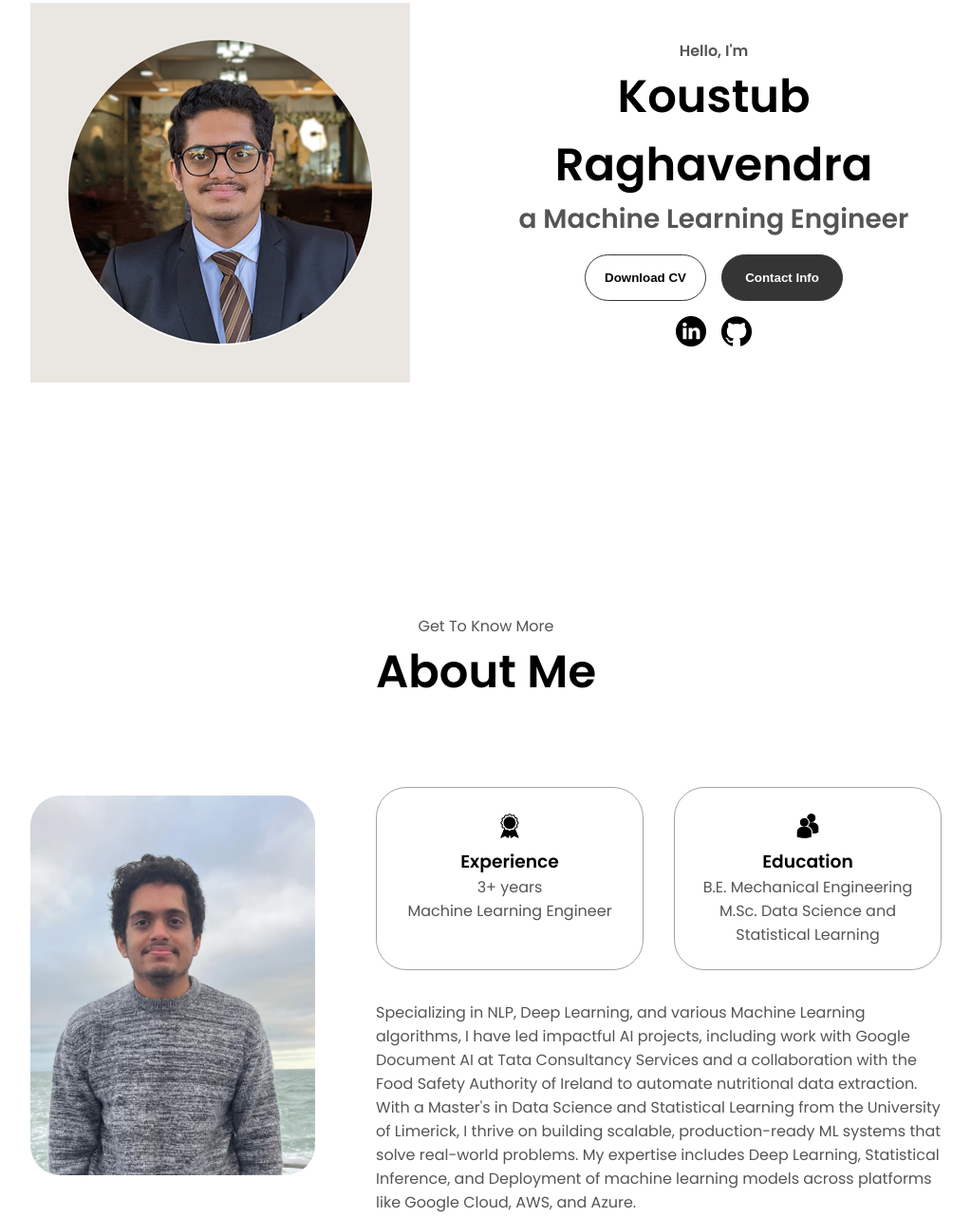
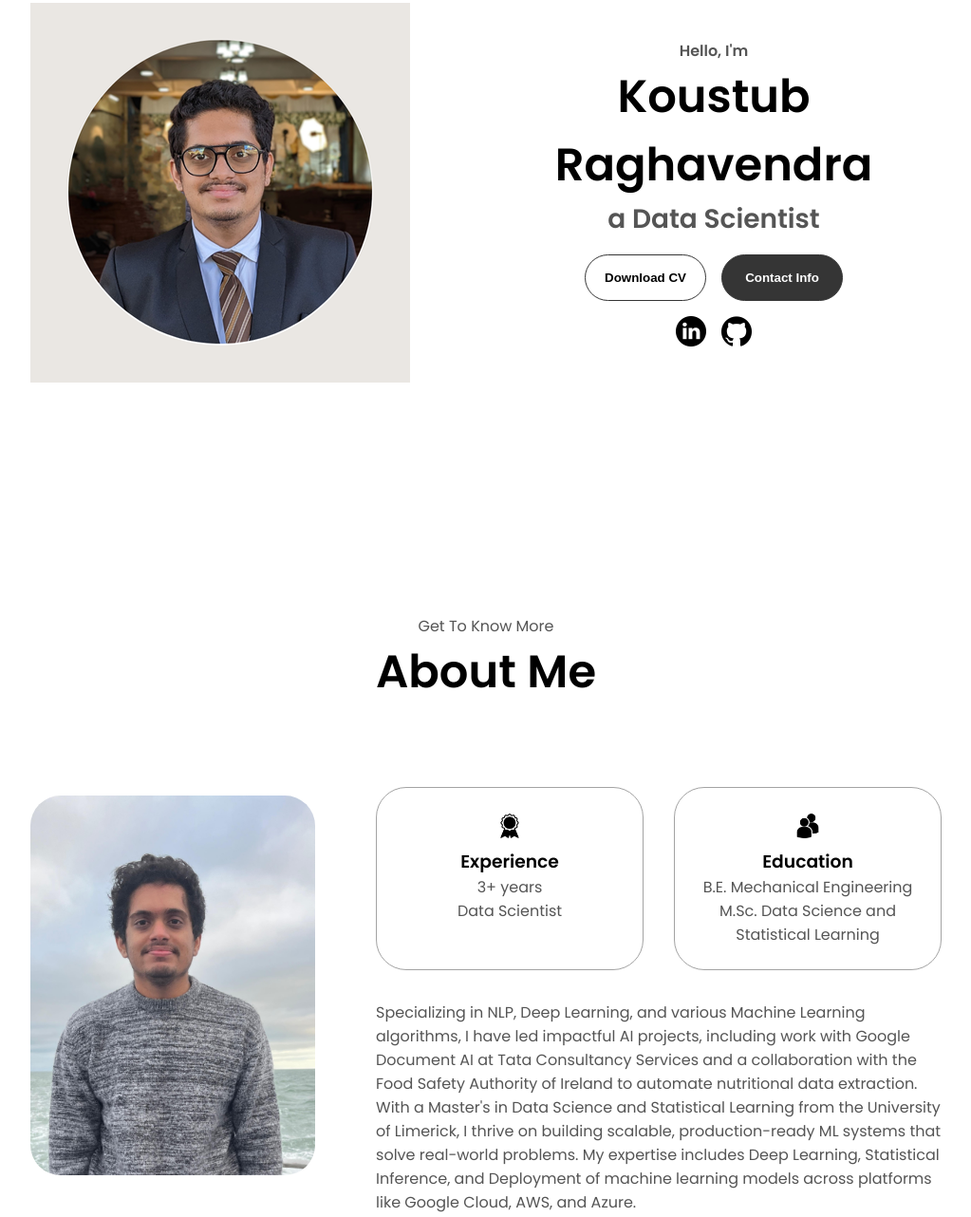
Before and after one commit to KoustubR/portfolio, a plain HTML site: page index.html in a window 1280 px wide. Shown: the part 281-1563 px from the top of the page at 95% size, without its empty margins (128-1151 px from the left). Drawn offline with Linux system fonts and the light colour scheme.

Commit message:
updated index.html

```diff
--- a/index.html
+++ b/index.html
@@ -44,7 +44,7 @@
     <div class="section__text">
       <p class="section__text__p1">Hello, I'm</p>
       <h1 class="title">Koustub Raghavendra</h1>
-      <p class="section__text__p2">a Machine Learning Engineer</p>
+      <p class="section__text__p2">a Data Scientist</p>
       <div class="btn-container">
         <button
           class="btn btn-color-2"
@@ -92,7 +92,7 @@
               class="icon"
             />
             <h3>Experience</h3>
-            <p>3+ years <br />Machine Learning Engineer</p>
+            <p>3+ years <br />Data Scientist</p>
           </div>
           <div class="details-container">
             <img
@@ -183,7 +183,7 @@
                 class="icon"
               />
               <div>
-                <h3>Clustering</h3>
+                <h3>Statistical Modeling</h3>
                 <p>Experienced</p>
               </div>
             </article>
```
